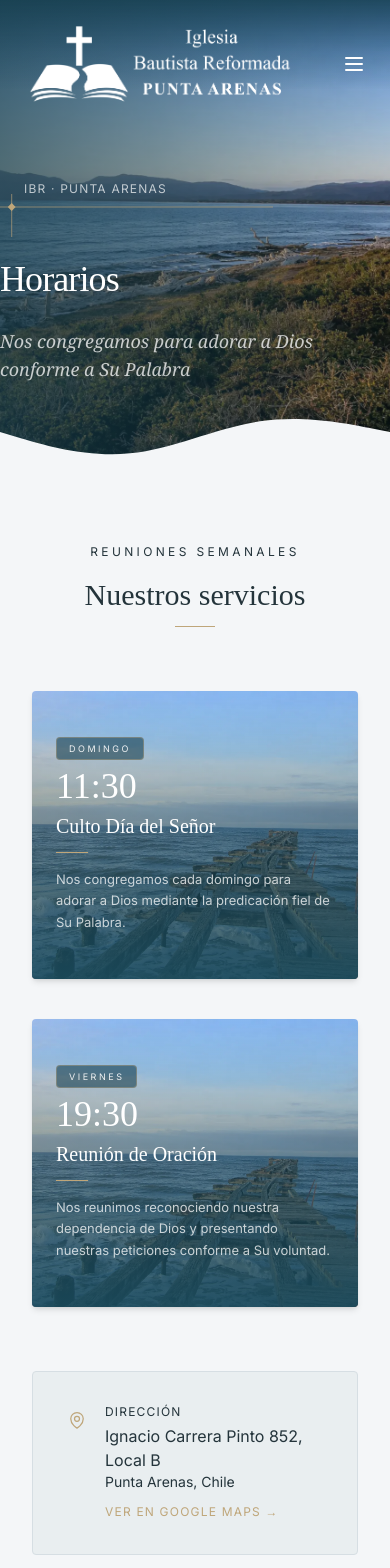
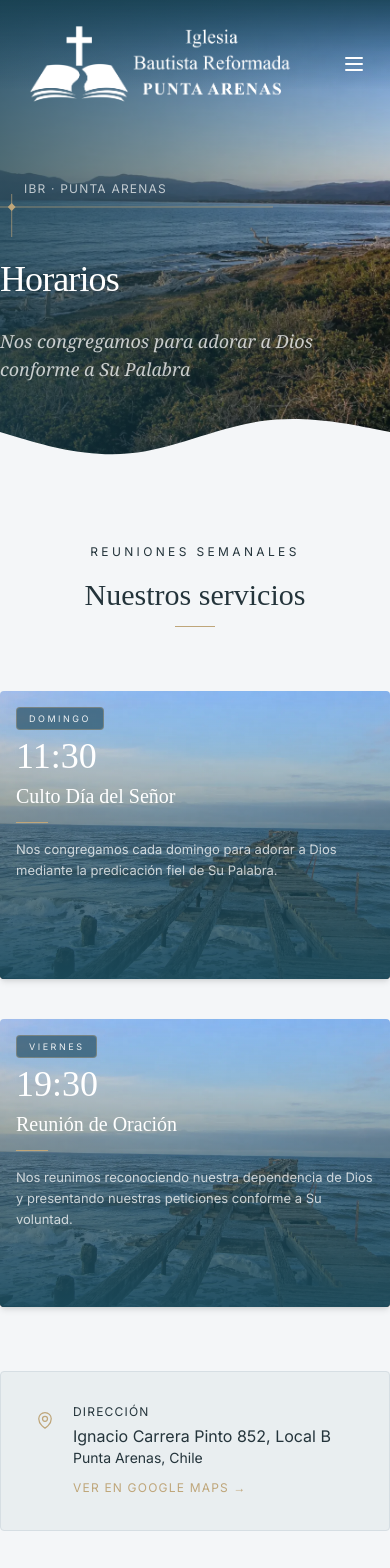
Before and after one commit to vnasp/ibrpuntaarenas-react, a React (Vite) app: page /horarios in a window 390 px wide. Shown: the top 1568 px of the page. Built offline with nearby package versions, Linux system fonts and the light colour scheme; a web font is replaced by a local one.

Commit message:
fix: footer size columns

```diff
--- a/src/components/Footer.tsx
+++ b/src/components/Footer.tsx
@@ -28,7 +28,7 @@ export default function Footer() {
       </div>
       <footer className="bg-primary-deep text-white">
         {/* Cuerpo del footer */}
-        <div className="w-full px-4 md:px-16 lg:px-32 mx-auto py-14 grid sm:grid-cols-2 md:grid-cols-4 gap-10">
+        <div className="w-full px-4 md:px-16 lg:px-32 mx-auto py-14 grid sm:grid-cols-2 md:grid-cols-4 lg:grid-cols-[2fr_1fr_1fr_1fr] gap-10">
           {/* Columna: Logo + descripción */}
           <div className="flex flex-col items-center md:items-start text-center md:text-left">
             <img
--- a/src/pages/Contacto.tsx
+++ b/src/pages/Contacto.tsx
@@ -13,7 +13,7 @@ export default function Contacto() {
         imageSrc={background2}
       />
 
-      <section className="bg-bg py-20 px-8 sm:px-16 md:px-32">
+      <section className="bg-bg py-20 sm:px-16 md:px-20 lg:px-32">
         <div className="max-w-5xl lg:max-w-7xl mx-auto grid md:grid-cols-2 gap-16 items-start">
           {/* Info column */}
           <div>
--- a/src/pages/EnQueCreemos.tsx
+++ b/src/pages/EnQueCreemos.tsx
@@ -16,7 +16,7 @@ export default function EnQueCreemos() {
         imageSrc={background2}
       />
 
-      <section className="bg-bg py-12">
+      <section className="bg-bg py-12 sm:px-16 md:px-20 lg:px-32">
         <div className="lg:max-w-7xl mx-auto px-4 sm:px-8">
           {/* Mobile: select dropdown */}
           <div className="md:hidden mb-6">
--- a/src/pages/Horarios.tsx
+++ b/src/pages/Horarios.tsx
@@ -31,7 +31,7 @@ export default function Horarios() {
         imageSrc={background2}
       />
 
-      <section className="bg-bg py-20 px-8 sm:px-16 md:px-32">
+      <section className="bg-bg py-20 sm:px-16 md:px-20 lg:px-32">
         <div className="max-w-5xl lg:max-w-7xl mx-auto">
           <p className="uppercase tracking-[0.28em] text-xs font-body mb-4 text-center">
             Reuniones semanales
@@ -54,11 +54,11 @@ export default function Horarios() {
                   alt={s.title}
                   width={1536}
                   height={1024}
-                  className="w-full h-72 sm:h-52 object-cover transition-transform duration-500 group-hover:scale-105"
+                  className="w-full h-72 sm:h-52 md:h-60 object-cover transition-transform duration-500 group-hover:scale-105"
                 />
                 <div className="absolute inset-0 bg-linear-to-t from-primary/90 via-primary/50 to-transparent" />
 
-                <div className="absolute inset-0 flex flex-col justify-center p-6">
+                <div className="absolute inset-0 flex flex-col justify-start p-4">
                   <div className="inline-flex self-start items-center px-3 py-1 mb-2 rounded-sm border border-accent/40 bg-primary-deep/60">
                     <p className="uppercase tracking-[0.28em] text-[9px] font-body text-white/90">
                       {s.day}
--- a/src/pages/QuienesSomos.tsx
+++ b/src/pages/QuienesSomos.tsx
@@ -80,7 +80,7 @@ export default function QuienesSomos() {
       </section>
 
       {/* Misión */}
-      <section className="bg-primary/5 py-20 px-8 sm:px-16 md:px-32">
+      <section className="bg-primary/5 py-20 sm:px-16 md:px-20 lg:px-32">
         <div className="max-w-5xl lg:max-w-7xl mx-auto grid md:grid-cols-2 gap-16 items-center">
           <div className="border-l-2 border-accent pl-8 order-2 md:order-1">
             <p className="font-serif italic text-text text-2xl leading-relaxed mb-4">
```
